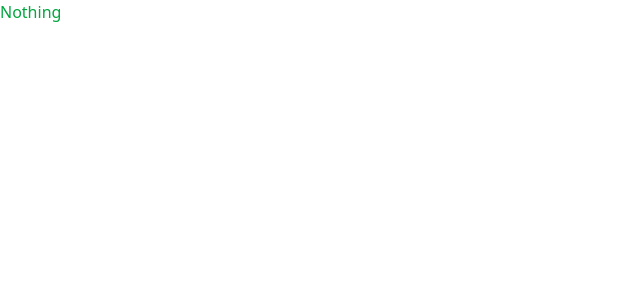
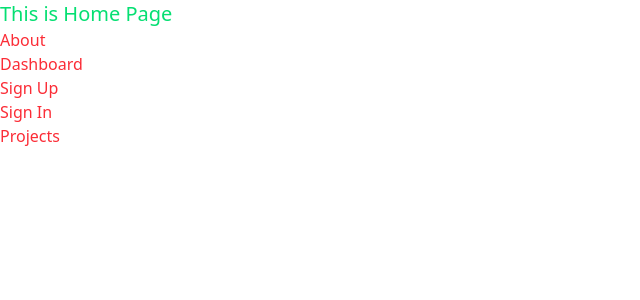
Before and after one commit to usman-s-mahmood/mern-recap, a React (Vite) app in the folder my-blog/client/: page / in a window 1280 px wide. Shown: the top 300 px of the page, without its empty margins (0-640 px from the left). Built offline with nearby package versions, Linux system fonts and the light colour scheme.

Commit message:
basic setup with react router dom and initial testing of newly created pages

```diff
--- a/my-blog/client/package.json
+++ b/my-blog/client/package.json
@@ -13,6 +13,7 @@
     "@tailwindcss/vite": "^4.1.2",
     "react": "^19.0.0",
     "react-dom": "^19.0.0",
+    "react-router-dom": "^7.4.1",
     "tailwindcss": "^4.1.2"
   },
   "devDependencies": {
--- a/my-blog/client/src/App.jsx
+++ b/my-blog/client/src/App.jsx
@@ -1,10 +1,48 @@
 // import './App.css'
+import {
+  BrowserRouter,
+  Routes,
+  Route
+} from "react-router-dom"
+import Home from "./pages/Home"
+import About from "./pages/About"
+import SignIn from "./pages/SignIn"
+import SignUp from "./pages/SignUp"
+import Dashboard from "./pages/Dashboard"
+import Projects from './pages/Projects'
 
 function App() {
 
   return (
     <>
-      <p className='text-green-600'>Nothing</p>
+      <BrowserRouter>
+        <Routes>
+          <Route
+            path="/"
+            element={<Home />}
+          />
+          <Route
+            path="/about"
+            element={<About />}
+          />
+          <Route
+            path="/sign-in"
+            element={<SignIn />}
+          />
+          <Route
+            path="/sign-up"
+            element={<SignUp />}
+          />
+          <Route
+            path="/dashboard"
+            element={<Dashboard />}
+          />
+          <Route
+            path="/projects"
+            element={<Projects />}
+          />
+        </Routes>
+      </BrowserRouter>
     </>
   )
 }
--- /dev/null
+++ b/my-blog/client/src/pages/About.jsx
@@ -0,0 +1,16 @@
+import React from 'react'
+import { Link } from 'react-router-dom'
+
+const About = () => {
+  return (
+    <div>
+      <p className="text-xl text-red-400">This is About Page</p>
+      <Link
+        to='/'
+        className='text-green-500'
+      >Home</Link>
+    </div>
+  )
+}
+
+export default About
--- /dev/null
+++ b/my-blog/client/src/pages/Dashboard.jsx
@@ -0,0 +1,16 @@
+import React from 'react'
+import { Link } from 'react-router-dom'
+
+const Dashboard = () => {
+  return (
+    <div>
+      <p className="text-xl text-red-400">This is Dashboard Page</p>
+      <Link
+        to='/'
+        className='text-green-500'
+      >Home</Link>
+    </div>
+  )
+}
+
+export default Dashboard
--- /dev/null
+++ b/my-blog/client/src/pages/Home.jsx
@@ -0,0 +1,33 @@
+import React from 'react'
+import { Link } from 'react-router-dom'
+import About from './About'
+
+const Home = () => {
+  return (
+    <div>
+      <p className="text-xl text-green-400">This is Home Page</p>
+      <Link
+        to='/about'
+        className='text-red-500'
+      >About</Link><br />
+      <Link
+        to='/dashboard'
+        className='text-red-500'
+      >Dashboard</Link><br />
+      <Link
+        to='/sign-up'
+        className='text-red-500'
+      >Sign Up</Link><br />
+      <Link
+        to='/sign-in'
+        className='text-red-500'
+      >Sign In</Link><br />
+      <Link
+        to='/projects'
+        className='text-red-500'
+      >Projects</Link><br />
+    </div>
+  )
+}
+
+export default Home
--- /dev/null
+++ b/my-blog/client/src/pages/Projects.jsx
@@ -0,0 +1,16 @@
+import React from 'react'
+import { Link } from 'react-router-dom'
+
+const Projects = () => {
+  return (
+    <div>
+      <p className="text-xl text-red-400">This is Projects Page</p>
+      <Link
+        to='/'
+        className='text-green-500'
+      >Home</Link>
+    </div>
+  )
+}
+
+export default Projects
--- /dev/null
+++ b/my-blog/client/src/pages/SignIn.jsx
@@ -0,0 +1,16 @@
+import React from 'react'
+import { Link } from 'react-router-dom'
+
+const Signin = () => {
+  return (
+    <div>
+      <p className="text-xl text-red-400">This is Login Page</p>
+      <Link
+        to='/'
+        className='text-green-500'
+      >Home</Link>
+    </div>
+  )
+}
+
+export default Signin
--- /dev/null
+++ b/my-blog/client/src/pages/SignUp.jsx
@@ -0,0 +1,16 @@
+import React from 'react'
+import { Link } from 'react-router-dom'
+
+const SignUp = () => {
+  return (
+    <div>
+      <p className="text-xl text-red-400">This is Register Page</p>
+      <Link
+        to='/'
+        className='text-green-500'
+      >Home</Link>
+    </div>
+  )
+}
+
+export default SignUp
```
Also changed, not shown: my-blog/client/index.html (line endings or trailing spaces), 1 other file (tests, documents, lock files or other folders).
